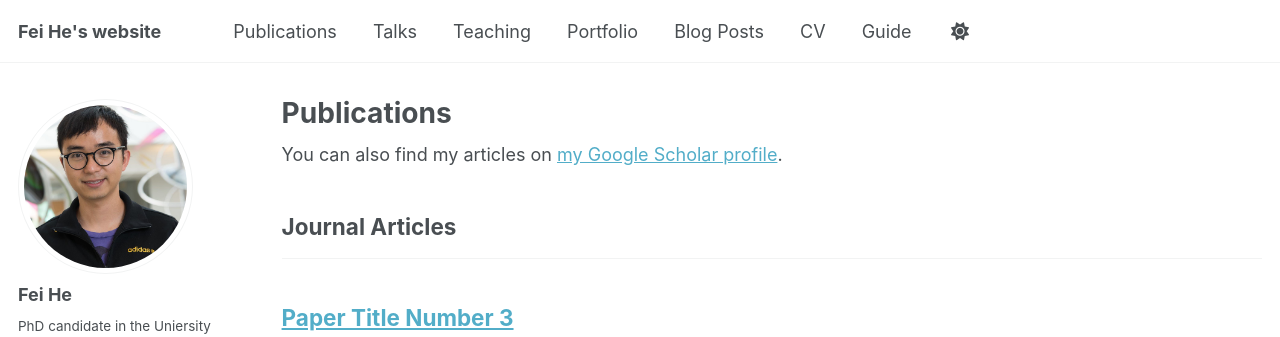
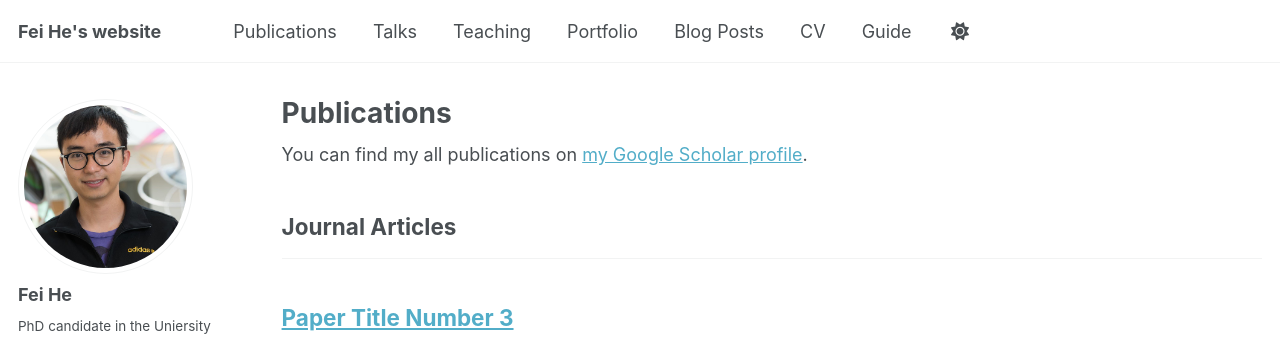
Before and after one commit to coffee19850519/coffee19850519.github.io, a Jekyll site: the page built from _pages/publications.html, in a window 1280 px wide and 900 px high. Shown: the top 337 px of the window. Built offline with Jekyll 4.4.1, drawn with Linux system fonts in a browser that asks for light colours; some web fonts are replaced.

Commit message:
update Publications

```diff
--- a/_pages/publications.html
+++ b/_pages/publications.html
@@ -6,7 +6,7 @@ author_profile: true
 ---
 
 {% if site.author.googlescholar %}
-  <div class="wordwrap">You can also find my articles on <a href="{{site.author.googlescholar}}">my Google Scholar profile</a>.</div>
+  <div class="wordwrap">You can  find my all publications on <a href="{{site.author.googlescholar}}">my Google Scholar profile</a>.</div>
 {% endif %}
 
 {% include base_path %}
```
